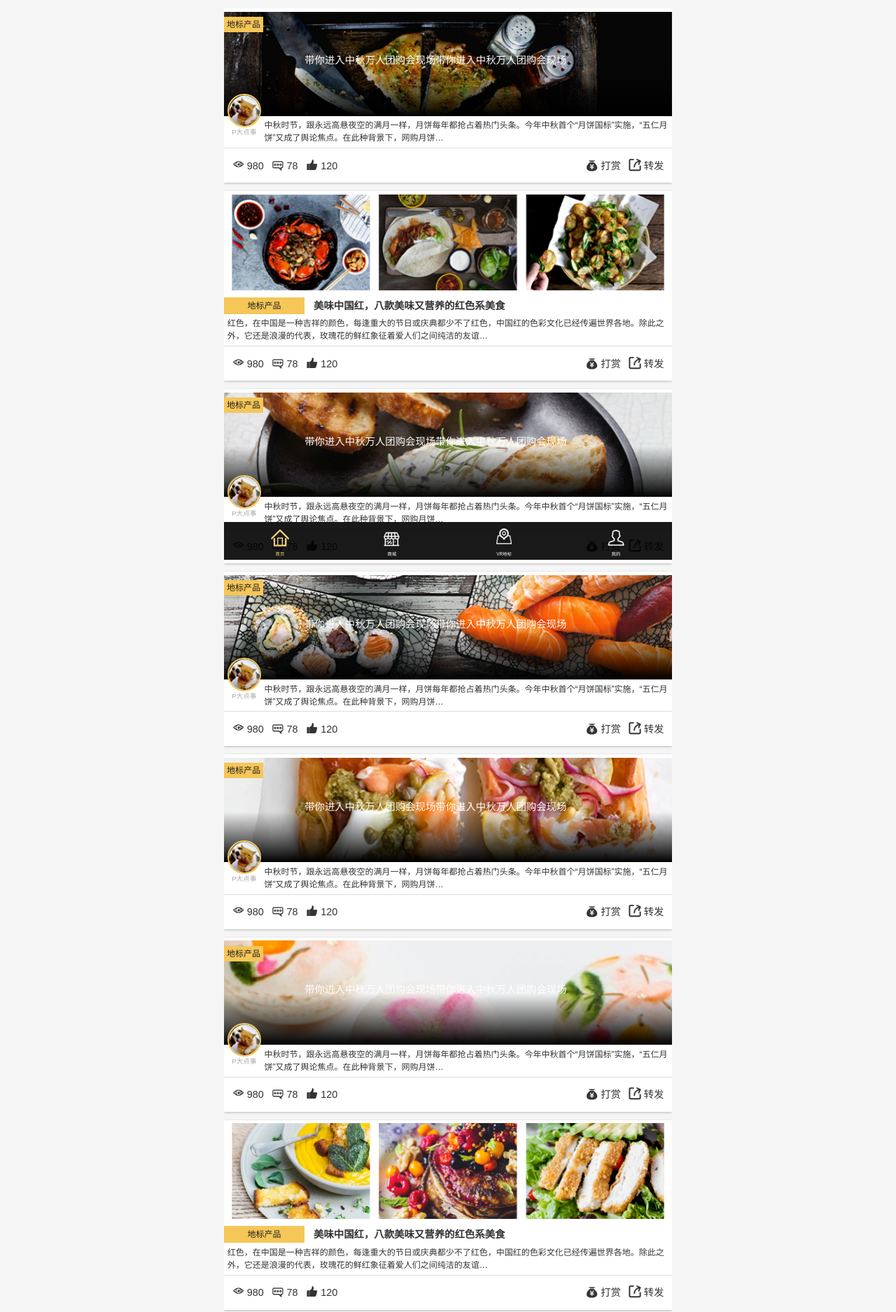
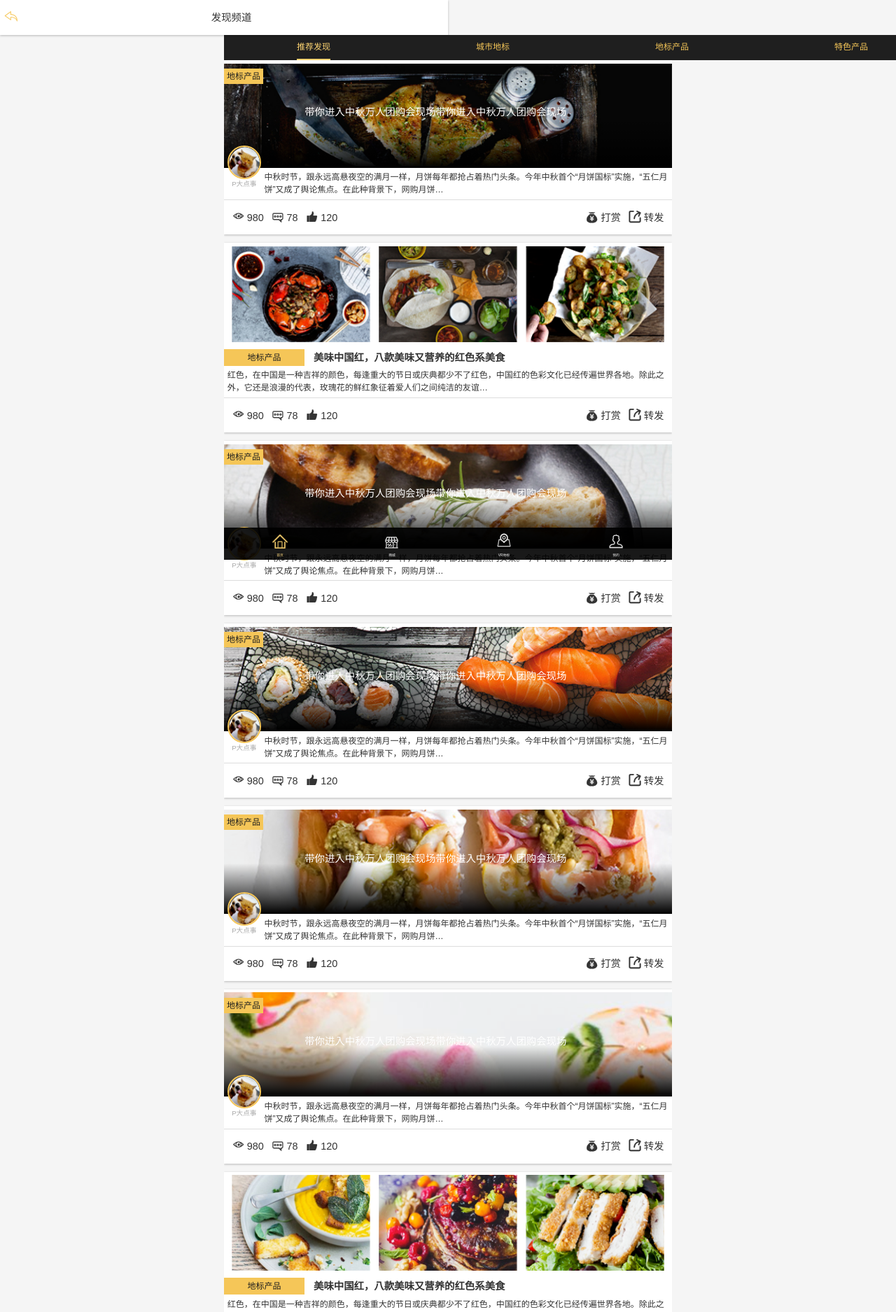
Before and after one commit to amely-7889986/findlocal, a plain HTML site: page pagelist.html in a window 1280 px wide. Shown: the top 1875 px of the page at 70% size. Drawn offline with Linux system fonts and the light colour scheme.

Commit message:
newbuild pageinfo

```diff
--- a/css/less/background.less
+++ b/css/less/background.less
@@ -1,5 +1,8 @@
 .bg-bai{
     background: #fff;
+}
+.bg-hei{
+	background: #1f1f1f;
 }
 .bg-huang{
 	background: #f5c658;
--- a/css/less/global.less
+++ b/css/less/global.less
@@ -57,10 +57,10 @@
         text-align: center;
         color: #fff;
         .icon{
-            font-size: 1.6rem;
+            font-size: 1.8em;
         }
         p{
-            font-size: .4rem;
+            font-size: .4em;
         }
     }
     li.active{
--- a/css/less/index.less
+++ b/css/less/index.less
@@ -16,6 +16,7 @@
 	display: block;
 	overflow: hidden;
 	border-top: 2px solid #1f1f1f;
+	margin-bottom: 1em;
 }
 .loc-tab{
 	display: block;
@@ -109,7 +110,6 @@
 	display: block;
 	overflow: hidden;
 	width: 100%;
-	margin-top: 1em;
 	h3{
 		.text-ac;
 		border-bottom: 1px solid #ddd;
@@ -196,7 +196,7 @@
 				.font8;
 			}
 		}
-		>p{
+		a.tit{
 			display: block;
 			width: 80%;
 			margin-top: -1.2em;
@@ -267,7 +267,7 @@
 				.col-hei;
 				margin-right: 2%;
 			}
-			p{
+			a.tit{
 				display: block;
 				width: 78%;
 				overflow: hidden;
@@ -287,7 +287,7 @@
 	display: block;
 	width: 100%;
 	overflow: hidden;
-	margin: 1em auto;
+	margin: .4em auto;
 	>a{
 		display: block;
 		margin: 0 8em;
@@ -297,3 +297,29 @@
 		.col-huang;
 	}
 }
+
+//发现文章
+.pagetab{
+	position: fixed;
+    display: block;
+    width: 100%;
+    .bg-hei;
+    .col-huang;
+    overflow: hidden;
+    z-index: 999;
+    li{
+    	display: block;
+    	width: 20%;
+    	.l-left;
+    	.text-ac;
+    	a{
+    		display: inline-block;
+    		padding: 8px 0;
+    		box-sizing: border-box;
+    	}
+    	a:hover,a:active,a.active{
+    		border-bottom: 2px solid #fed572;
+    		color: #fed572;
+    	}
+    }
+}
--- a/css/less/nav.less
+++ b/css/less/nav.less
@@ -4,6 +4,23 @@
     .absolute(0, _, _, 0);
     .header-box{
         position: relative;
+        min-width: 320px;
+        max-width: 640px;
+        margin: 0 auto;
+        z-index: 10;
+        width: 100%;
+        height: 40px;
+        padding-top: 5px;
+        padding-bottom: 5px;
+        line-height: 40px;
+        display: -moz-box;
+        display: -webkit-box;
+        box-orient: horizontal;
+        -moz-box-orient: horizontal;
+        -webkit-box-orient: horizontal;
+    }
+    .head-box1{
+        position: fixed;
         min-width: 320px;
         max-width: 640px;
         margin: 0 auto;
@@ -63,7 +80,10 @@
     }
     .form-title{
         text-align: center;
-        font-size: 1.2rem;
+        font-size: 1.2em;
+        white-space: nowrap;
+        overflow: hidden;
+        text-overflow: ellipsis;
     }
     .header-btn{
         display: inline-block;
@@ -71,7 +91,7 @@
         height: 30px;
         text-align: left;
         padding: 0 10px;
-        margin-top: 5px;
+        margin-top: 2px;
         >a{
             display: inline-block;
             width: 30px;
--- a/css/less/padding.less
+++ b/css/less/padding.less
@@ -9,6 +9,9 @@
 }
 .padt10{
     padding-top: 10px;
+}
+.padt50{
+    padding-top: 50px;
 }
 .padd0{
     padding-bottom: 0;
@@ -34,18 +37,18 @@
 .mgt10{
     margin-top: 10px !important;
 }
+.mgt36{
+    margin-top: 36px !important;
+}
 .mgb4{
     margin-bottom: 4px;
 }
 .mgb10{
     margin-bottom: 10px !important;
 }
-.mgb76{
-    margin-bottom: 76px !important;
+.mgb64{
+    margin-bottom: 64px !important;
 }
 .mgl10{
     margin-left: 10px !important;
 }
-.mgb76{
-    margin-bottom: 76px !important;
-}
--- a/font/iconfont.css
+++ b/font/iconfont.css
@@ -1,10 +1,10 @@
 
 @font-face {font-family: "iconfont";
-  src: url('iconfont.eot?t=1479133831524'); /* IE9*/
-  src: url('iconfont.eot?t=1479133831524#iefix') format('embedded-opentype'), /* IE6-IE8 */
-  url('iconfont.woff?t=1479133831524') format('woff'), /* chrome, firefox */
-  url('iconfont.ttf?t=1479133831524') format('truetype'), /* chrome, firefox, opera, Safari, Android, iOS 4.2+*/
-  url('iconfont.svg?t=1479133831524#iconfont') format('svg'); /* iOS 4.1- */
+  src: url('iconfont.eot?t=1479976309048'); /* IE9*/
+  src: url('iconfont.eot?t=1479976309048#iefix') format('embedded-opentype'), /* IE6-IE8 */
+  url('iconfont.woff?t=1479976309048') format('woff'), /* chrome, firefox */
+  url('iconfont.ttf?t=1479976309048') format('truetype'), /* chrome, firefox, opera, Safari, Android, iOS 4.2+*/
+  url('iconfont.svg?t=1479976309048#iconfont') format('svg'); /* iOS 4.1- */
 }
 
 .iconfont {
@@ -17,6 +17,8 @@
 }
 
 .icon-qiandao:before { content: "\3450"; }
+
+.icon-fanhui1:before { content: "\e603"; }
 
 .icon-xiala:before { content: "\e621"; }
 
--- a/pagelist.html
+++ b/pagelist.html
@@ -22,18 +22,42 @@
 </head>
 <body>
     <div class="header" id="header">
+        <div class="head-box1 page-width bg-bai box-shadow l-float">
+            <div class="header-logo flex1">
+                <a onclick="history.back()"><i class="icon iconfont font18 col-huang">&#xe603;</i></a>
+            </div>
+            <div class="flex2">
+                <div class="form-title">
+                    发现频道
+                </div>
+            </div>
+            <div class="flex1 header-right">
+                <a id="saixuan"><i class="icon iconfont font20"></i></a>
+            </div>
+        </div>
     </div>
-    <div class="container">
-        <div class="page-width mgb76">
+    <div class="container padt50">
+        <div class="page-width l-float">
+            <div class="pagetab">
+                <ul>
+                    <li><a href="pagelist.html" class="active">推荐发现</a></li>
+                    <li><a href="##">城市地标</a></li>
+                    <li><a href="##">地标产品</a></li>
+                    <li><a href="##">特色产品</a></li>
+                    <li><a href="##">非遗产品</a></li>
+                </ul>
+            </div>
+        </div>
+        <div class="page-width mgb64 mgt36">
             <div class="newslist">
                 <div class="newsbox-lg box-shadow">
-                    <div class="picbox">
+                    <a href="pageinfo.html" class="picbox">
                         <img src="update/page-l01.png" alt="">
-                    </div>
+                    </a>
                     <div class="tag">地标产品</div>
                     <div class="title">
                         <div class="manhead"><div class="pic"><img src="update/man01.png" alt=""></div><p class="name">P大点事</p></div>
-                        <p class="l-left">带你进入中秋万人团购会现场带你进入中秋万人团购会现场</p>
+                        <a href="pageinfo.html" class="l-left tit">带你进入中秋万人团购会现场带你进入中秋万人团购会现场</a>
                     </div>
                     <p class="info">中秋时节，跟永远高悬夜空的满月一样，月饼每年都抢占着热门头条。今年中秋首个“月饼国标”实施，“五仁月饼”又成了舆论焦点。在此种背景下，网购月饼…</p>
                     <div class="clickbox">
@@ -47,15 +71,15 @@
                 <div class="newsbox-sm box-shadow">
                     <div class="picbox">
                         <ul>
-                            <li><img src="update/page-s01.png" alt=""></li>
-                            <li><img src="update/page-s02.png" alt=""></li>
-                            <li><img src="update/page-s03.png" alt=""></li>
+                            <li><a href="pageinfo.html"><img src="update/page-s01.png" alt=""></a></li>
+                            <li><a href="pageinfo.html"><img src="update/page-s02.png" alt=""></a></li>
+                            <li><a href="pageinfo.html"><img src="update/page-s03.png" alt=""></a></li>
                         </ul>
                     </div>
                     <div class="infobox">
                         <div class="title">
                             <div class="tag l-left">地标产品</div>
-                            <p class="l-left">美味中国红，八款美味又营养的红色系美食</p>
+                            <a href="pageinfo.html" class="l-left tit">美味中国红，八款美味又营养的红色系美食</a>
                         </div>
                         <p class="info">红色，在中国是一种吉祥的颜色，每逢重大的节日或庆典都少不了红色，中国红的色彩文化已经传遍世界各地。除此之外，它还是浪漫的代表，玫瑰花的鲜红象征着爱人们之间纯洁的友谊…</p>
                     </div>
@@ -68,13 +92,13 @@
                     </div>
                 </div>
                 <div class="newsbox-lg box-shadow">
-                    <div class="picbox">
+                    <a href="pageinfo.html" class="picbox">
                         <img src="update/page-l03.png" alt="">
-                    </div>
+                    </a>
                     <div class="tag">地标产品</div>
                     <div class="title">
                         <div class="manhead"><div class="pic"><img src="update/man01.png" alt=""></div><p class="name">P大点事</p></div>
-                        <p class="l-left">带你进入中秋万人团购会现场带你进入中秋万人团购会现场</p>
+                        <a href="pageinfo.html" class="l-left tit">带你进入中秋万人团购会现场带你进入中秋万人团购会现场</a>
                     </div>
                     <p class="info">中秋时节，跟永远高悬夜空的满月一样，月饼每年都抢占着热门头条。今年中秋首个“月饼国标”实施，“五仁月饼”又成了舆论焦点。在此种背景下，网购月饼…</p>
                     <div class="clickbox">
@@ -86,13 +110,13 @@
                     </div>
                 </div>
                 <div class="newsbox-lg box-shadow">
-                    <div class="picbox">
+                    <a href="pageinfo.html" class="picbox">
                         <img src="update/page-l02.png" alt="">
-                    </div>
+                    </a>
                     <div class="tag">地标产品</div>
                     <div class="title">
                         <div class="manhead"><div class="pic"><img src="update/man01.png" alt=""></div><p class="name">P大点事</p></div>
-                        <p class="l-left">带你进入中秋万人团购会现场带你进入中秋万人团购会现场</p>
+                        <a href="pageinfo.html" class="l-left tit">带你进入中秋万人团购会现场带你进入中秋万人团购会现场</a>
                     </div>
                     <p class="info">中秋时节，跟永远高悬夜空的满月一样，月饼每年都抢占着热门头条。今年中秋首个“月饼国标”实施，“五仁月饼”又成了舆论焦点。在此种背景下，网购月饼…</p>
                     <div class="clickbox">
@@ -104,13 +128,13 @@
                     </div>
                 </div>
                 <div class="newsbox-lg box-shadow">
-                    <div class="picbox">
+                    <a href="pageinfo.html" class="picbox">
                         <img src="update/page-l04.png" alt="">
-                    </div>
+                    </a>
                     <div class="tag">地标产品</div>
                     <div class="title">
                         <div class="manhead"><div class="pic"><img src="update/man01.png" alt=""></div><p class="name">P大点事</p></div>
-                        <p class="l-left">带你进入中秋万人团购会现场带你进入中秋万人团购会现场</p>
+                        <a href="pageinfo.html" class="l-left tit">带你进入中秋万人团购会现场带你进入中秋万人团购会现场</a>
                     </div>
                     <p class="info">中秋时节，跟永远高悬夜空的满月一样，月饼每年都抢占着热门头条。今年中秋首个“月饼国标”实施，“五仁月饼”又成了舆论焦点。在此种背景下，网购月饼…</p>
                     <div class="clickbox">
@@ -122,13 +146,13 @@
                     </div>
                 </div>
                 <div class="newsbox-lg box-shadow">
-                    <div class="picbox">
+                    <a href="pageinfo.html" class="picbox">
                         <img src="update/page-l05.png" alt="">
-                    </div>
+                    </a>
                     <div class="tag">地标产品</div>
                     <div class="title">
                         <div class="manhead"><div class="pic"><img src="update/man01.png" alt=""></div><p class="name">P大点事</p></div>
-                        <p class="l-left">带你进入中秋万人团购会现场带你进入中秋万人团购会现场</p>
+                        <a href="pageinfo.html" class="l-left tit">带你进入中秋万人团购会现场带你进入中秋万人团购会现场</a>
                     </div>
                     <p class="info">中秋时节，跟永远高悬夜空的满月一样，月饼每年都抢占着热门头条。今年中秋首个“月饼国标”实施，“五仁月饼”又成了舆论焦点。在此种背景下，网购月饼…</p>
                     <div class="clickbox">
@@ -142,15 +166,15 @@
                 <div class="newsbox-sm box-shadow">
                     <div class="picbox">
                         <ul>
-                            <li><img src="update/page-s04.png" alt=""></li>
-                            <li><img src="update/page-s05.png" alt=""></li>
-                            <li><img src="update/page-s06.png" alt=""></li>
+                            <li><a href="pageinfo.html"><img src="update/page-s04.png" alt=""></a></li>
+                            <li><a href="pageinfo.html"><img src="update/page-s05.png" alt=""></a></li>
+                            <li><a href="pageinfo.html"><img src="update/page-s06.png" alt=""></a></li>
                         </ul>
                     </div>
                     <div class="infobox">
                         <div class="title">
                             <div class="tag l-left">地标产品</div>
-                            <p class="l-left">美味中国红，八款美味又营养的红色系美食</p>
+                            <a href="pageinfo.html" class="l-left tit">美味中国红，八款美味又营养的红色系美食</a>
                         </div>
                         <p class="info">红色，在中国是一种吉祥的颜色，每逢重大的节日或庆典都少不了红色，中国红的色彩文化已经传遍世界各地。除此之外，它还是浪漫的代表，玫瑰花的鲜红象征着爱人们之间纯洁的友谊…</p>
                     </div>
@@ -165,15 +189,15 @@
                 <div class="newsbox-sm box-shadow">
                     <div class="picbox">
                         <ul>
-                            <li><img src="update/page-s01.png" alt=""></li>
-                            <li><img src="update/page-s02.png" alt=""></li>
-                            <li><img src="update/page-s03.png" alt=""></li>
+                            <li><a href="pageinfo.html"><img src="update/page-s01.png" alt=""></a></li>
+                            <li><a href="pageinfo.html"><img src="update/page-s02.png" alt=""></a></li>
+                            <li><a href="pageinfo.html"><img src="update/page-s03.png" alt=""></a></li>
                         </ul>
                     </div>
                     <div class="infobox">
                         <div class="title">
                             <div class="tag l-left">地标产品</div>
-                            <p class="l-left">美味中国红，八款美味又营养的红色系美食</p>
+                            <a href="pageinfo.html" class="l-left tit">美味中国红，八款美味又营养的红色系美食</a>
                         </div>
                         <p class="info">红色，在中国是一种吉祥的颜色，每逢重大的节日或庆典都少不了红色，中国红的色彩文化已经传遍世界各地。除此之外，它还是浪漫的代表，玫瑰花的鲜红象征着爱人们之间纯洁的友谊…</p>
                     </div>
```
Also changed, not shown: font/demo_fontclass.html (+7 -1 lines), font/demo_symbol.html (+8 -3 lines), font/demo_unicode.html (+7 -1 lines), font/iconfont.js (+6 -0 lines), index.html (+28 -28 lines), pageinfo.html (added, +43 -0 lines), css/css/main.css, font/iconfont.ttf, font/iconfont.woff, 2 other files.
